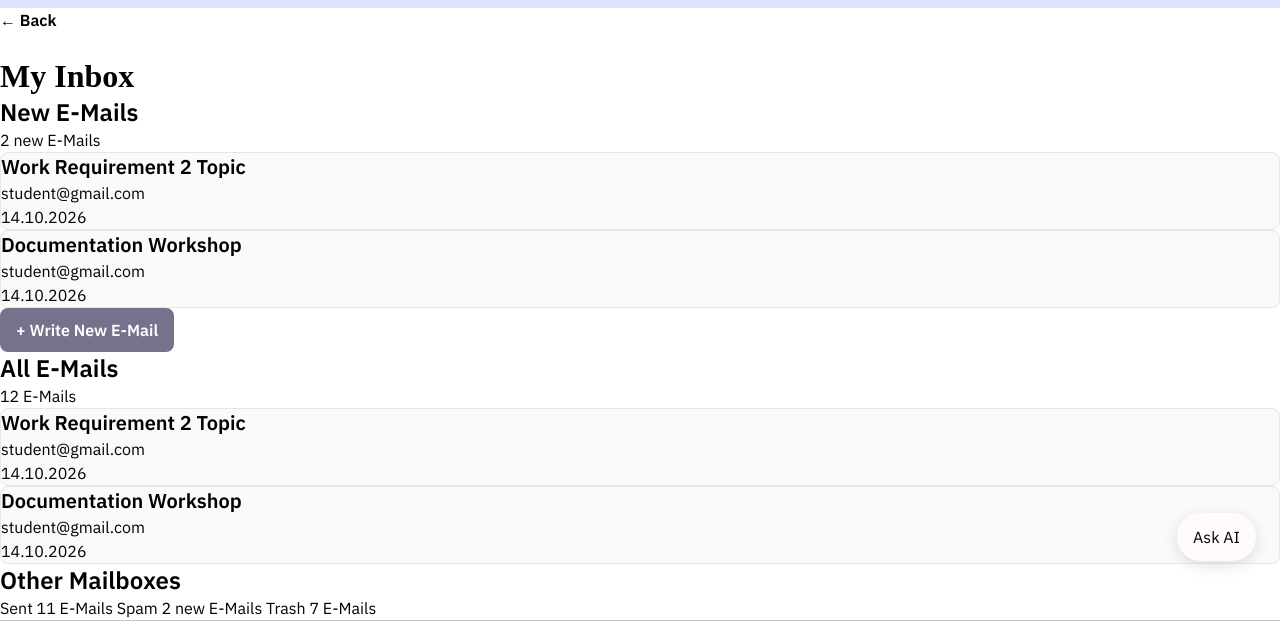
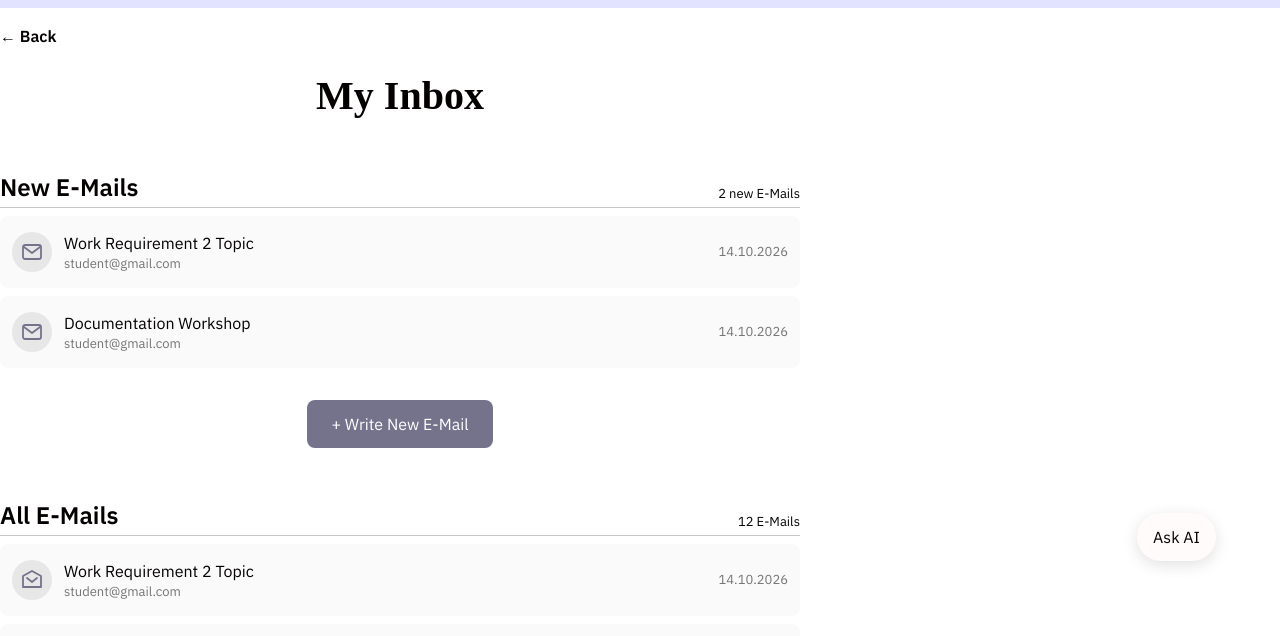
Before and after one commit to vikrei/tec1003-first-year-project, a plain HTML site: page frontend/pages/inbox.html in a window 1280 px wide. Shown: the part 139-775 px from the top of the page. Drawn offline with Linux system fonts and the light colour scheme; a web font is replaced by a local one.

Commit message:
build inbox fo desktop

```diff
--- a/frontend/css/pages.css
+++ b/frontend/css/pages.css
@@ -2346,3 +2346,172 @@ main h1 {
         display: none;
     }
 }
+
+/* STUDENT INBOX — DESKTOP */
+@media (min-width: 700px) {
+    .inbox-page {
+        width: min(100%, calc(var(--desktop-header-width) - var(--space-9) - var(--space-9)));
+        margin-inline: auto;
+        padding: var(--space-4) 0 0;
+    }
+
+    .inbox-page > .back-link {
+        margin-bottom: var(--space-5);
+    }
+
+    .inbox-page > .page-intro {
+        width: min(100%, var(--inbox-content-width));
+        margin-bottom: var(--space-8);
+        text-align: center;
+    }
+
+    .inbox-page > .page-intro h1 {
+        font-size: var(--font-size-display);
+        line-height: var(--line-height-display);
+    }
+
+    .inbox-page > .new-emails,
+    .inbox-page > .all-emails,
+    .inbox-page > .other-mailboxes {
+        width: min(100%, var(--inbox-content-width));
+        display: flex;
+        flex-direction: column;
+        align-items: stretch;
+        gap: var(--space-2);
+    }
+
+    .inbox-page .section-header {
+        min-height: var(--space-7);
+        padding-bottom: var(--space-1);
+        display: flex;
+        align-items: flex-end;
+        justify-content: space-between;
+        gap: var(--space-3);
+        border-bottom: 1px solid var(--color-divider);
+    }
+
+    .inbox-page .section-header h2 {
+        font-size: var(--font-size-heading-2);
+        line-height: var(--line-height-heading-2);
+    }
+
+    .inbox-page .section-header span {
+        flex: 0 0 auto;
+        font-size: var(--font-size-caption);
+        line-height: var(--line-height-caption);
+    }
+
+    .inbox-page .email-item {
+        min-height: calc(var(--space-9) + var(--space-2));
+        padding: var(--space-2) var(--space-3);
+        display: grid;
+        grid-template-columns: var(--space-7) minmax(0, 1fr) auto;
+        align-items: center;
+        gap: var(--space-3);
+        border: 0;
+        border-radius: var(--radius-default);
+        background: var(--color-card-background);
+    }
+
+    .inbox-page .email-icon {
+        width: var(--space-7);
+        height: var(--space-7);
+        display: grid;
+        place-items: center;
+        border-radius: 50%;
+        background: var(--color-icon-background);
+        color: var(--color-icon-stroke);
+    }
+
+    .inbox-page .email-icon svg {
+        width: var(--space-5);
+        height: var(--space-5);
+        fill: none;
+        stroke: currentColor;
+        stroke-linecap: round;
+        stroke-linejoin: round;
+        stroke-width: 1.8;
+    }
+
+    .inbox-page .email-item-content {
+        min-width: 0;
+    }
+
+    .inbox-page .email-item h3 {
+        overflow: hidden;
+        font-size: var(--font-size-body);
+        line-height: var(--line-height-body);
+        font-weight: var(--font-weight-regular);
+        text-overflow: ellipsis;
+        white-space: nowrap;
+    }
+
+    .inbox-page .email-item p,
+    .inbox-page .email-item time {
+        color: var(--color-sub-caption);
+        font-size: var(--font-size-caption);
+        line-height: var(--line-height-caption);
+    }
+
+    .inbox-page .write-email-button {
+        align-self: center;
+        min-height: var(--space-8);
+        margin: var(--space-5) 0 var(--space-8);
+        padding-inline: var(--space-5);
+        font-weight: var(--font-weight-regular);
+    }
+
+    .inbox-page > .all-emails {
+        margin-top: 0;
+    }
+
+    .inbox-page > .other-mailboxes {
+        margin-top: var(--space-8);
+    }
+
+    .inbox-page .other-mailboxes .section-header h2,
+    .inbox-page .mailbox-link > span:first-child {
+        font-size: var(--font-size-heading-3);
+        line-height: var(--line-height-heading-3);
+        font-weight: var(--font-weight-semibold);
+    }
+
+    .inbox-page .mailbox-link {
+        min-height: var(--space-7);
+        display: flex;
+        align-items: center;
+        justify-content: space-between;
+        gap: var(--space-3);
+        border-bottom: 1px solid var(--color-divider);
+    }
+
+    .inbox-page .mailbox-link > span:last-child {
+        color: var(--color-sub-caption);
+        font-size: var(--font-size-caption);
+        line-height: var(--line-height-caption);
+    }
+
+    .inbox-page ~ .ask-ai-button {
+        right: max(
+            var(--space-9),
+            calc((100vw - var(--desktop-header-width)) / 2 + var(--space-9))
+        );
+    }
+
+    .inbox-page ~ .site-footer {
+        width: min(100%, var(--profile-menu-width));
+        margin: var(--space-9) auto 0;
+        padding: var(--space-4) var(--space-3) var(--space-6);
+        gap: var(--space-3);
+        border-top: 0;
+    }
+
+    .inbox-page ~ .site-footer .social-links {
+        padding-bottom: var(--space-3);
+        border-bottom: 1px solid var(--color-divider);
+    }
+
+    .inbox-page ~ .site-footer .footer-navigation {
+        justify-content: space-between;
+    }
+}
--- a/frontend/css/variables.css
+++ b/frontend/css/variables.css
@@ -82,6 +82,7 @@
     --desktop-header-avatar-size: calc(var(--space-9) + var(--space-4));
     --desktop-header-toggle-width: calc(var(--space-8) + var(--space-2));
     --desktop-header-logo-height: calc(var(--space-8) + var(--space-2));
+    --inbox-content-width: calc(var(--desktop-content-max-width) - var(--space-9) * 3 - var(--space-6));
     --login-form-max-width: 384px;
     --page-decoration-width: 408px;
     --suggested-course-card-width: 336px;
--- a/frontend/pages/inbox.html
+++ b/frontend/pages/inbox.html
@@ -63,14 +63,14 @@
             </div>
 
             <article class="email-item">
-                <h3>Work Requirement 2 Topic</h3>
-                <p>student@gmail.com</p>
+                <span class="email-icon" aria-hidden="true"><svg viewBox="0 0 24 24"><rect x="3" y="5" width="18" height="14" rx="2"></rect><path d="m4 7 8 6 8-6"></path></svg></span>
+                <div class="email-item-content"><h3>Work Requirement 2 Topic</h3><p>student@gmail.com</p></div>
                 <time datetime="2026-10-14">14.10.2026</time>
             </article>
 
             <article class="email-item">
-                <h3>Documentation Workshop</h3>
-                <p>student@gmail.com</p>
+                <span class="email-icon" aria-hidden="true"><svg viewBox="0 0 24 24"><rect x="3" y="5" width="18" height="14" rx="2"></rect><path d="m4 7 8 6 8-6"></path></svg></span>
+                <div class="email-item-content"><h3>Documentation Workshop</h3><p>student@gmail.com</p></div>
                 <time datetime="2026-10-14">14.10.2026</time>
             </article>
 
@@ -89,14 +89,14 @@
             </div>
 
             <article class="email-item">
-                <h3>Work Requirement 2 Topic</h3>
-                <p>student@gmail.com</p>
+                <span class="email-icon" aria-hidden="true"><svg viewBox="0 0 24 24"><path d="M12 3 3 8v11h18V8z"></path><path d="m7 10 5 4 5-4"></path></svg></span>
+                <div class="email-item-content"><h3>Work Requirement 2 Topic</h3><p>student@gmail.com</p></div>
                 <time datetime="2026-10-14">14.10.2026</time>
             </article>
 
             <article class="email-item">
-                <h3>Documentation Workshop</h3>
-                <p>student@gmail.com</p>
+                <span class="email-icon" aria-hidden="true"><svg viewBox="0 0 24 24"><path d="M12 3 3 8v11h18V8z"></path><path d="m7 10 5 4 5-4"></path></svg></span>
+                <div class="email-item-content"><h3>Documentation Workshop</h3><p>student@gmail.com</p></div>
                 <time datetime="2026-10-14">14.10.2026</time>
             </article>
 
@@ -105,10 +105,13 @@
 
         <section class="other-mailboxes">
 
-            <h2>Other Mailboxes</h2>
+            <div class="section-header">
+                <h2>Other Mailboxes</h2>
+                <span>20 E-Mails</span>
+            </div>
 
             <a href="#" class="mailbox-link">
-                <span>Sent</span>
+                <span>Send</span>
                 <span>11 E-Mails</span>
             </a>
 
```
